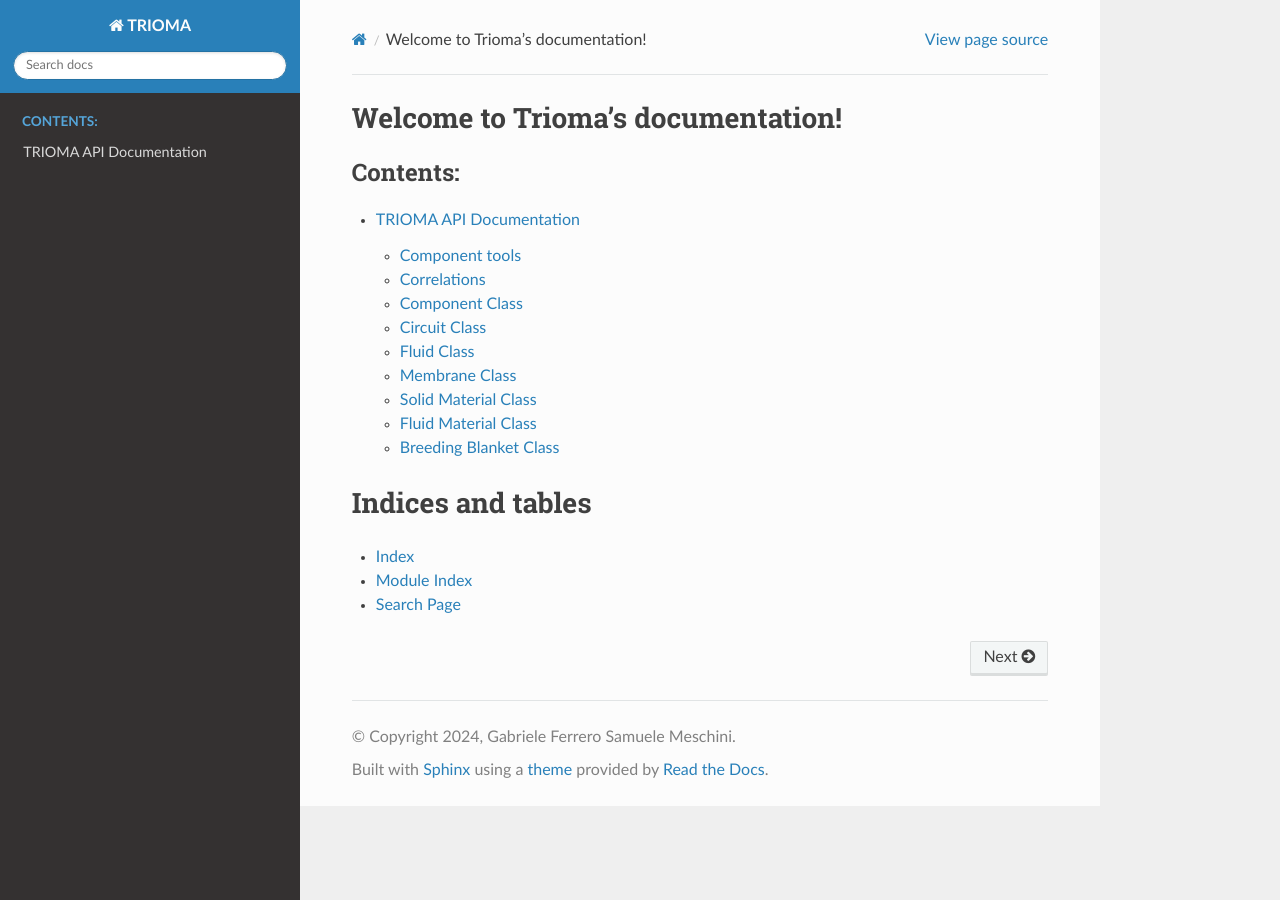
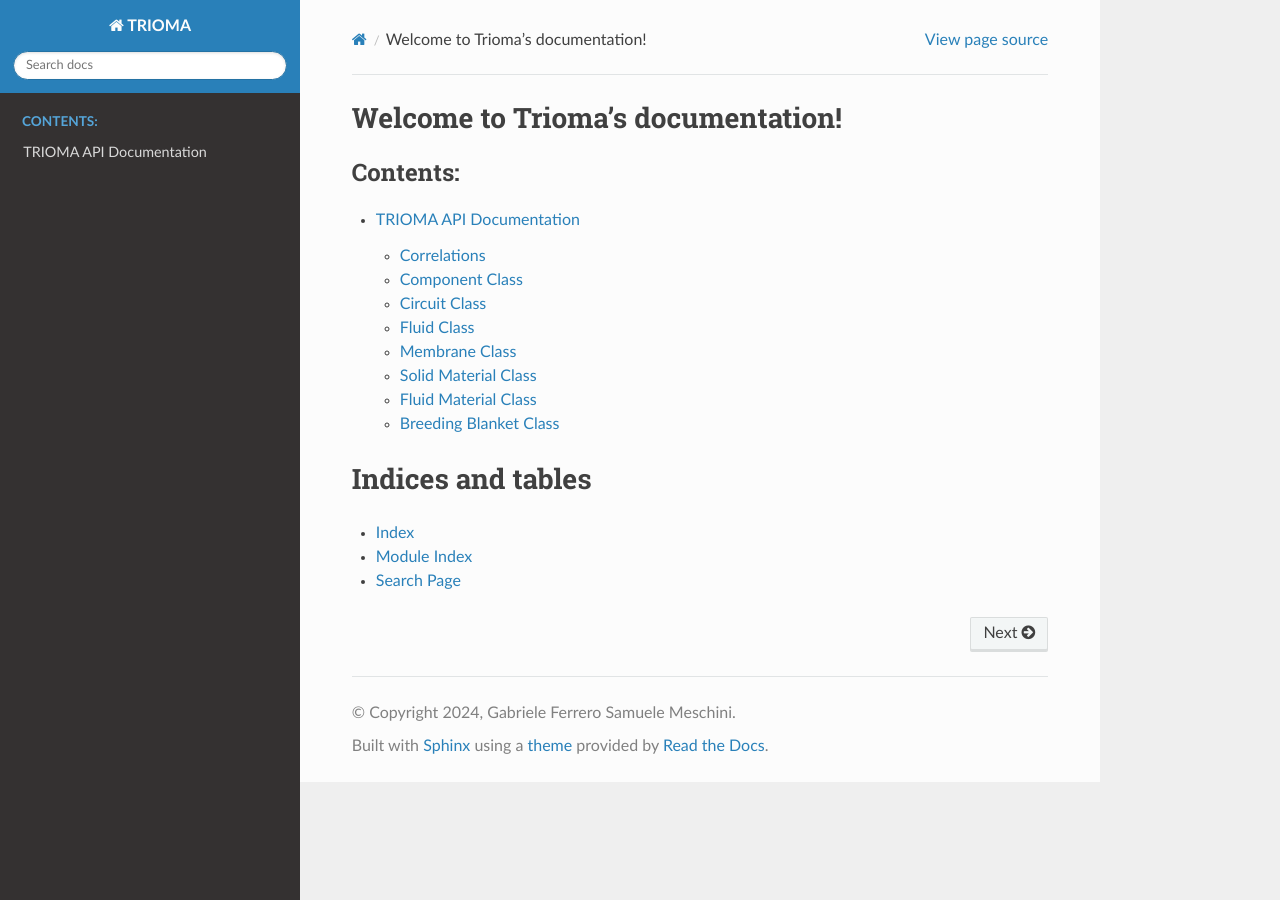
Before and after one commit to gabriele-ferrero/TRIOMA, a Sphinx documentation site: the page built from docs/index.rst, in a window 1280 px wide. Built offline with Sphinx 7.4.7 and the Read the Docs theme 3.1.0, drawn with Linux system fonts in a browser that asks for light colours.

Commit message:
Remove documentation duplication

```diff
--- a/docs/myproject.rst
+++ b/docs/myproject.rst
@@ -2,12 +2,6 @@
 ===========================
 
 In this section the documentation for all modules in TRIOMA:
-
-Component tools
----------------------
-
-.. autoclass:: tools.component_tools.Component
-   :members:
 
 
 Correlations
```
